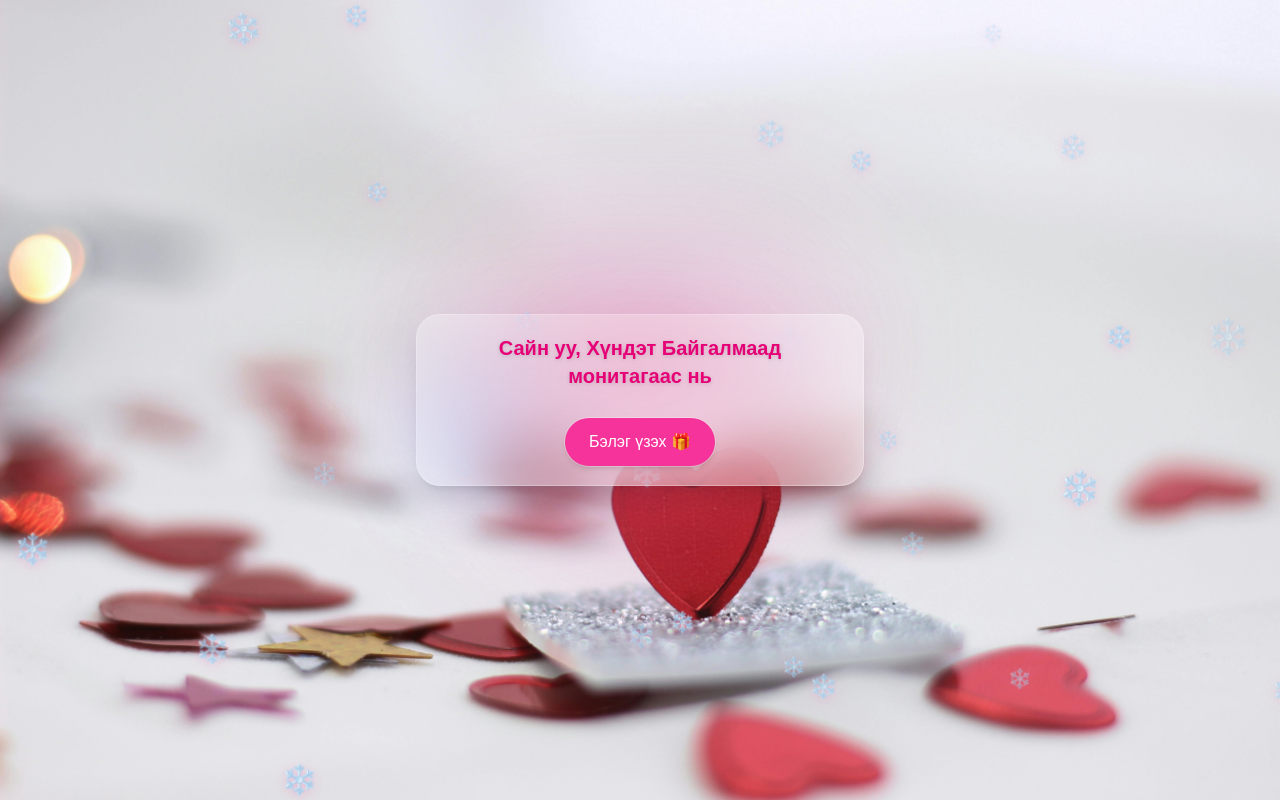
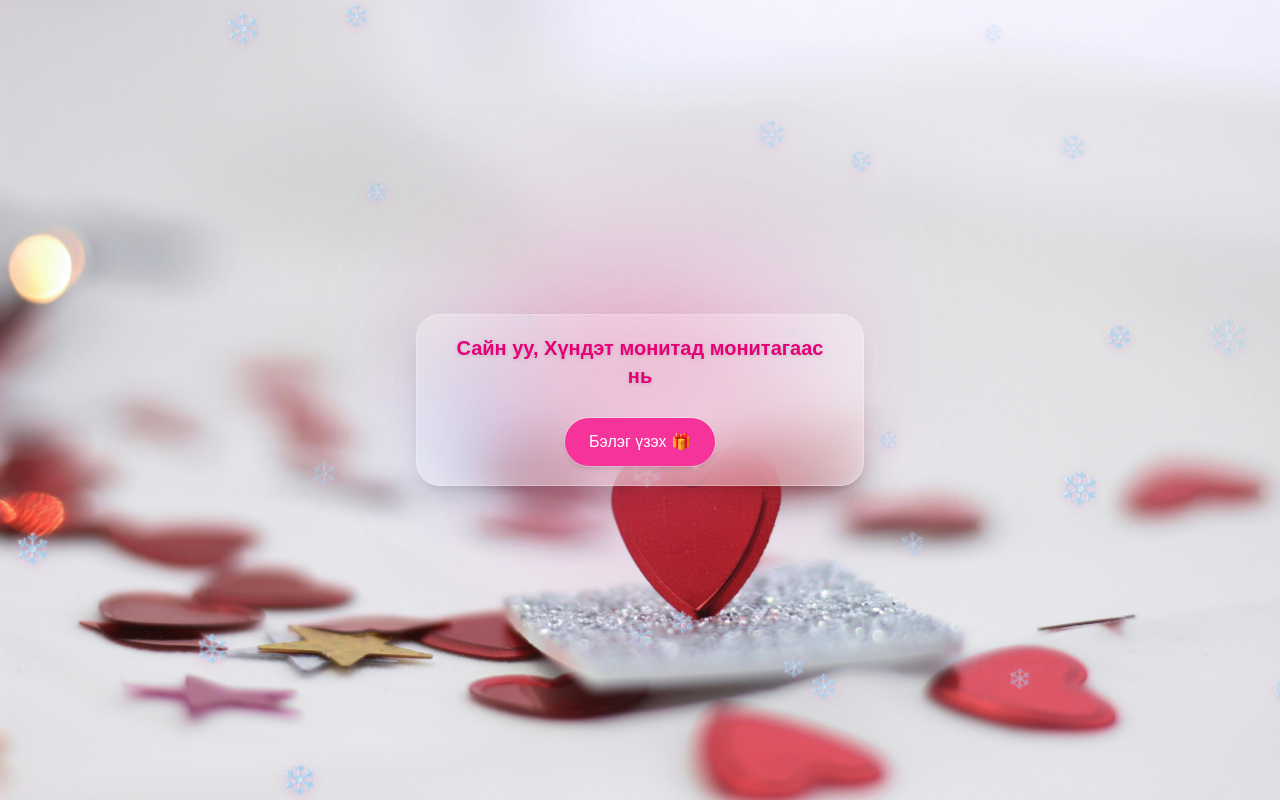
Before and after one commit to Bilguun2432/date-app, a Next.js app: page / in a window 1280 px wide. Built offline with nearby package versions, Linux system fonts and the light colour scheme.

Commit message:
fix name

```diff
--- a/src/app/layout.tsx
+++ b/src/app/layout.tsx
@@ -12,10 +12,10 @@ const geistMono = Geist_Mono({
 });
 
 export const metadata = {
-  title: 'Байгалмаад',
+  title: 'Монитад',
   description: 'Надаас чамд зориулсан жижигхэн бэлэг',
   openGraph: {
-    title: 'Байгалмаад',
+    title: 'Монитад',
     images: ['/og.jpg'],
   },
   icons: { icon: '/favicon.ico', apple: '/apple-touch-icon.png' },
--- a/src/app/page.tsx
+++ b/src/app/page.tsx
@@ -132,7 +132,7 @@ export default function HomePage() {
              style={{background:'radial-gradient(600px circle at 50% 0%, rgba(236,72,153,.25), transparent 40%), radial-gradient(500px circle at 0% 100%, rgba(59,130,246,.25), transparent 40%)'}}/>
 
         <h1 className="text-xl font-bold text-pink-600 drop-shadow-sm dark:text-pink-300">
-          Сайн уу, Хүндэт Байгалмаад монитагаас нь
+          Сайн уу, Хүндэт монитад монитагаас нь
         </h1>
 
         <motion.a href="/plan" whileHover={{scale:1.05}} whileTap={{scale:.98}}
```
